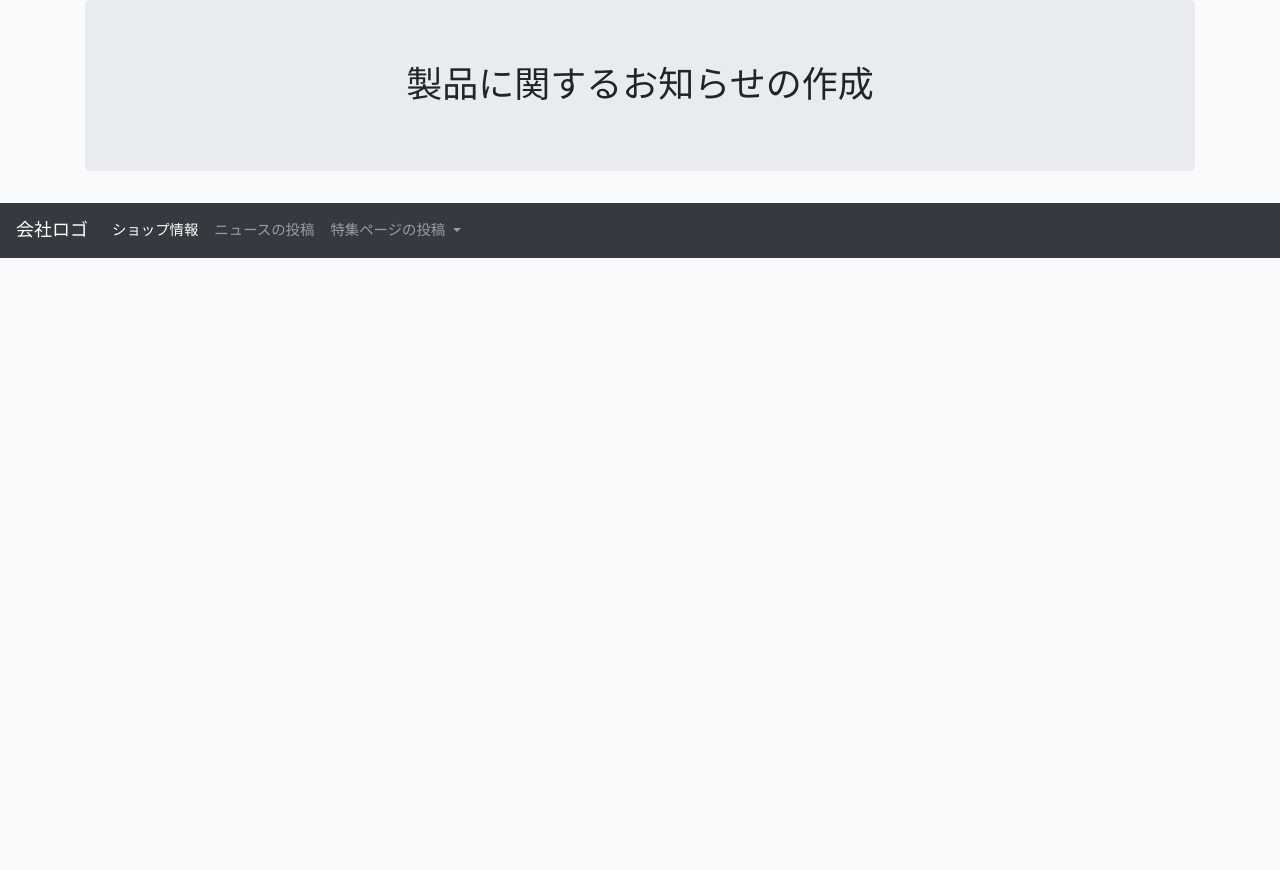
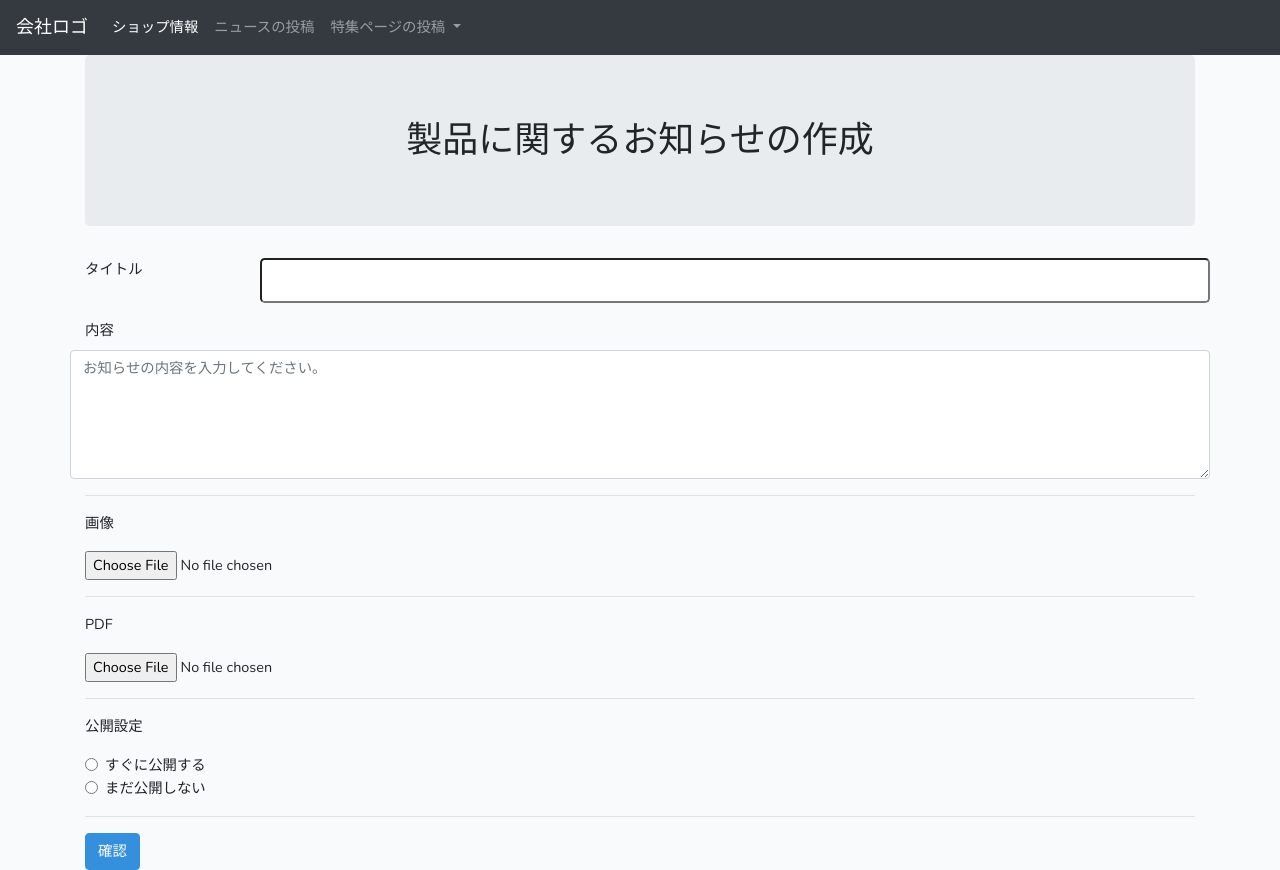
Before and after one commit to TakuyaTomiokaCorporation/build_cms, a Laravel app: page /admin/product-news/create in a window 1280 px wide. Before the commit the page ends 258 px from the top, so only its background shows below. Run offline with Laravel 8, Linux system fonts and the light colour scheme; style sheets or scripts are compiled from the project's sources.

Commit message:
Create form of product news

```diff
--- a/resources/views/admin/product_news/create.blade.php
+++ b/resources/views/admin/product_news/create.blade.php
@@ -4,3 +4,40 @@
     <div class="container">
         <h1 class="text-center jumbotron">製品に関するお知らせの作成</h1>
     </div>
+    <div class="container">
+            <form  class="form-horizontal" action="{{ route('product_news.confirm') }}" method="POST" enctype='multipart/form-data'>{{-- enctype="multipart/form-data" --}}
+                @csrf
+                @method('PATCH')
+                <div class="form-group row">
+                    <label class="control-label col-sm-2" for="title">タイトル</label>
+                    <input class="col-sm-10 form-control-lg" name="title" type="text" id="title" value="{{ old('title') }}">
+                </div>
+                <div class="form-group row">
+                    <label class="control-label col-sm-2" for="content">内容</label>
+                    <textarea class="form-control" name="content" id="content" rows="5" placeholder="お知らせの内容を入力してください。"></textarea>
+                </div>
+                <hr>
+                <p>画像</p>
+                <div class="">
+                    <input type="file" name="main_visual">
+                </div>
+                <hr>
+                <p>PDF</p>
+                <div class="">
+                    <input type="file" name="pdf">
+                </div>
+                <hr>
+                <p>公開設定</p>
+                <div class="form-check">
+                    <input class="form-check-input" type="radio" name="release" id="release" value="1">
+                    <label class="form-check-label" for="release">すぐに公開する</label>
+                </div>
+                <div class="form-check">
+                    <input class="form-check-input" type="radio" name="release" id="close" value="0">
+                    <label class="form-check-label" for="close">まだ公開しない</label>
+                </div>
+                <hr>
+                <button type="submit" class="btn btn-primary">確認</button>
+            </form>
+    </div>
+@endsection
```
